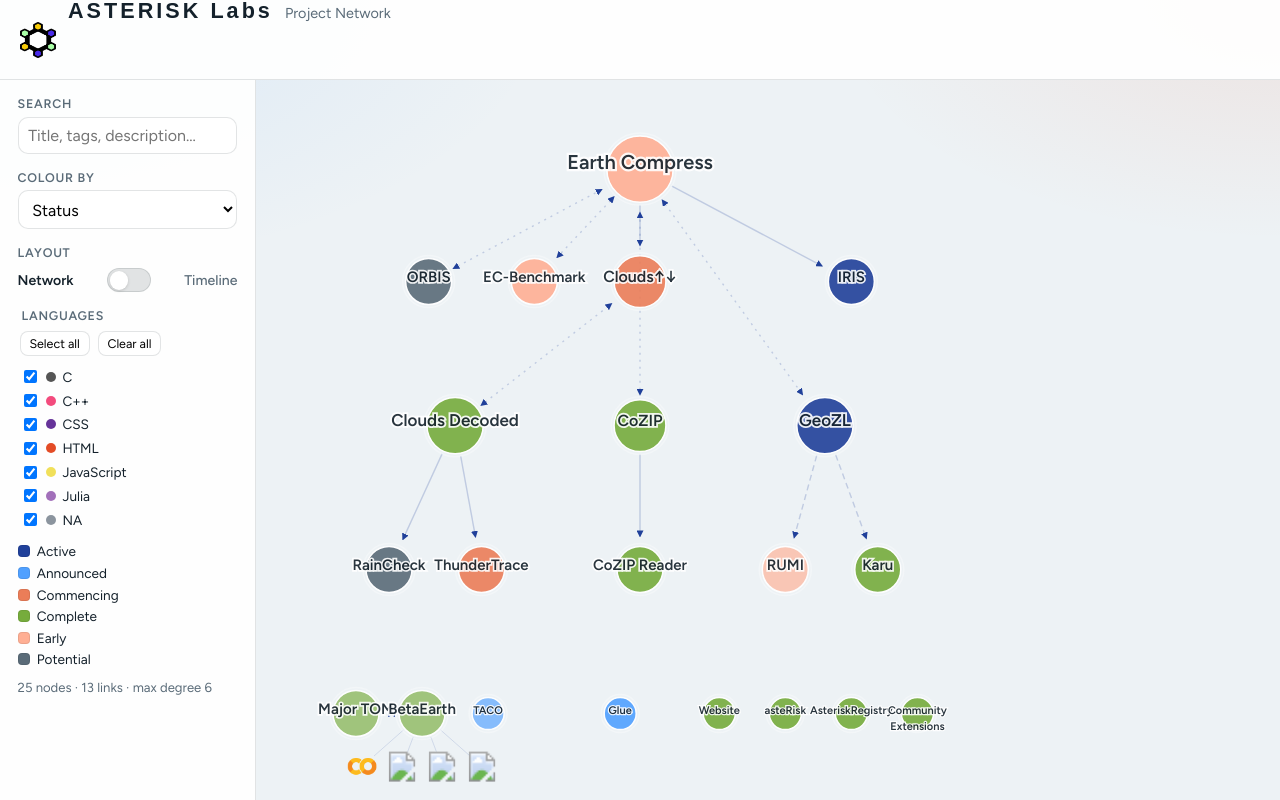
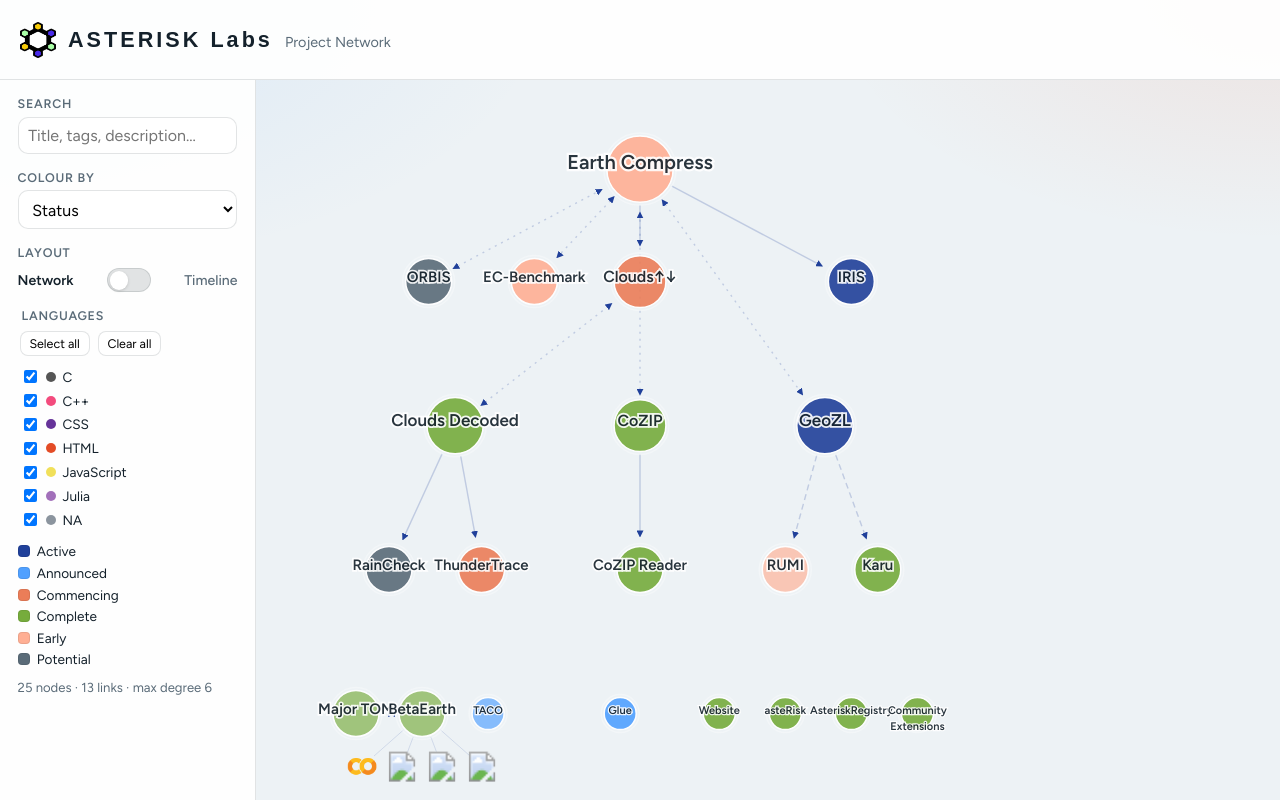
Before and after one commit to orlando-code/asterisk, a website built with Vite: page index.html in a window 1280 px wide. Built offline with nearby package versions, Linux system fonts and the light colour scheme; files whose address does not match are found by name.

Commit message:
align to baseline rather than centre

```diff
--- a/index.html
+++ b/index.html
@@ -15,8 +15,10 @@
   <body>
     <header class="banner" aria-label="Site title">
       <img class="banner-logo" src="/assets/asterisk_logo.png" alt="" width="36" height="36" />
-      <h1 class="banner-title">ASTERISK Labs</h1>
-      <p class="banner-sub">Project Network</p>
+      <div class="banner-heading">
+        <h1 class="banner-title">ASTERISK Labs</h1>
+        <p class="banner-sub">Project Network</p>
+      </div>
     </header>
 
     <main class="workspace">
--- a/src/styles.css
+++ b/src/styles.css
@@ -37,7 +37,7 @@ body {
 
 .banner {
   display: flex;
-  align-items: baseline;
+  align-items: center;
   gap: 0.75rem;
   padding: 0 1.25rem;
   border-bottom: 1px solid var(--line);
@@ -45,8 +45,13 @@ body {
 }
 
 .banner-logo {
-  align-self: center;
   border-radius: 8px;
+}
+
+.banner-heading {
+  display: flex;
+  align-items: baseline;
+  gap: 0.75rem;
 }
 
 .banner-title {
```
